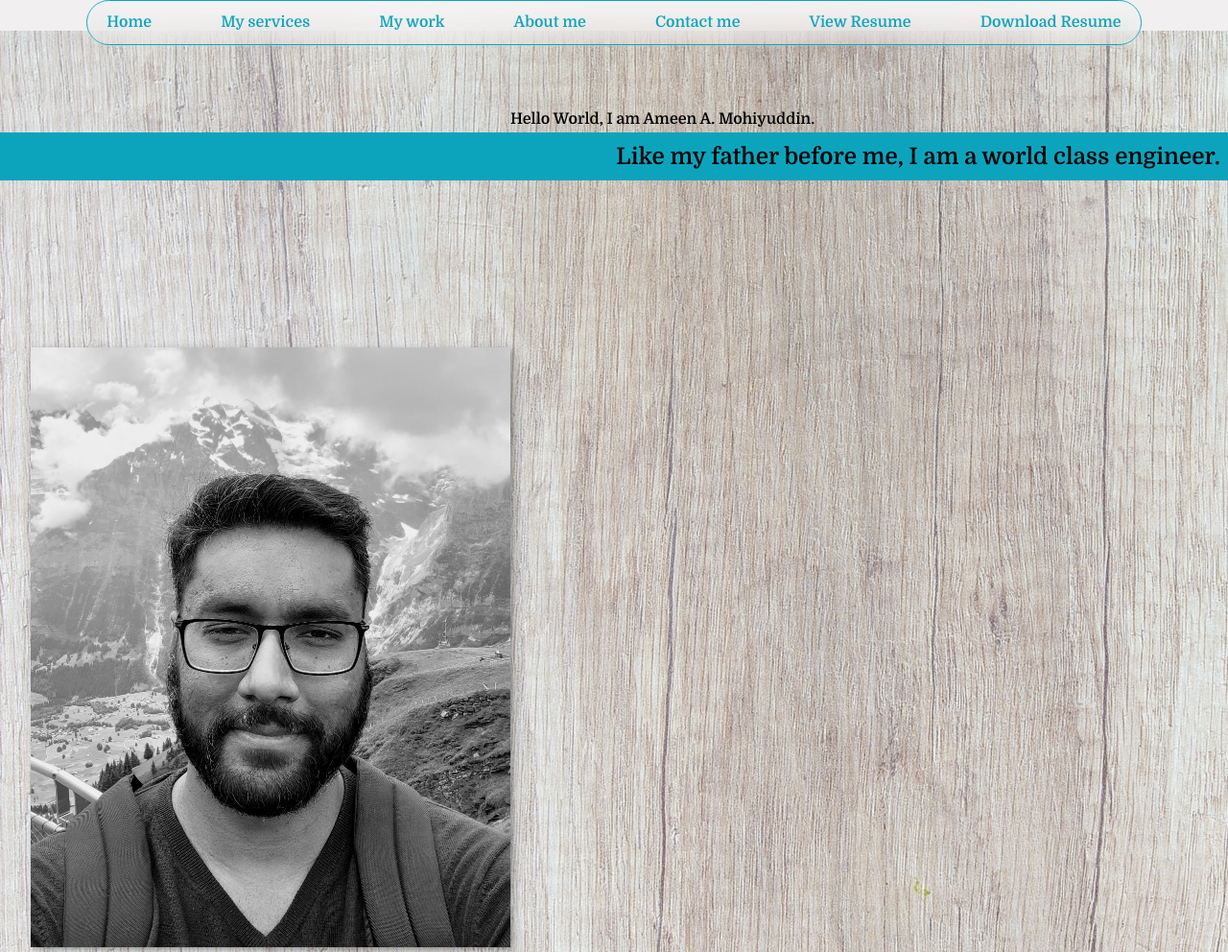
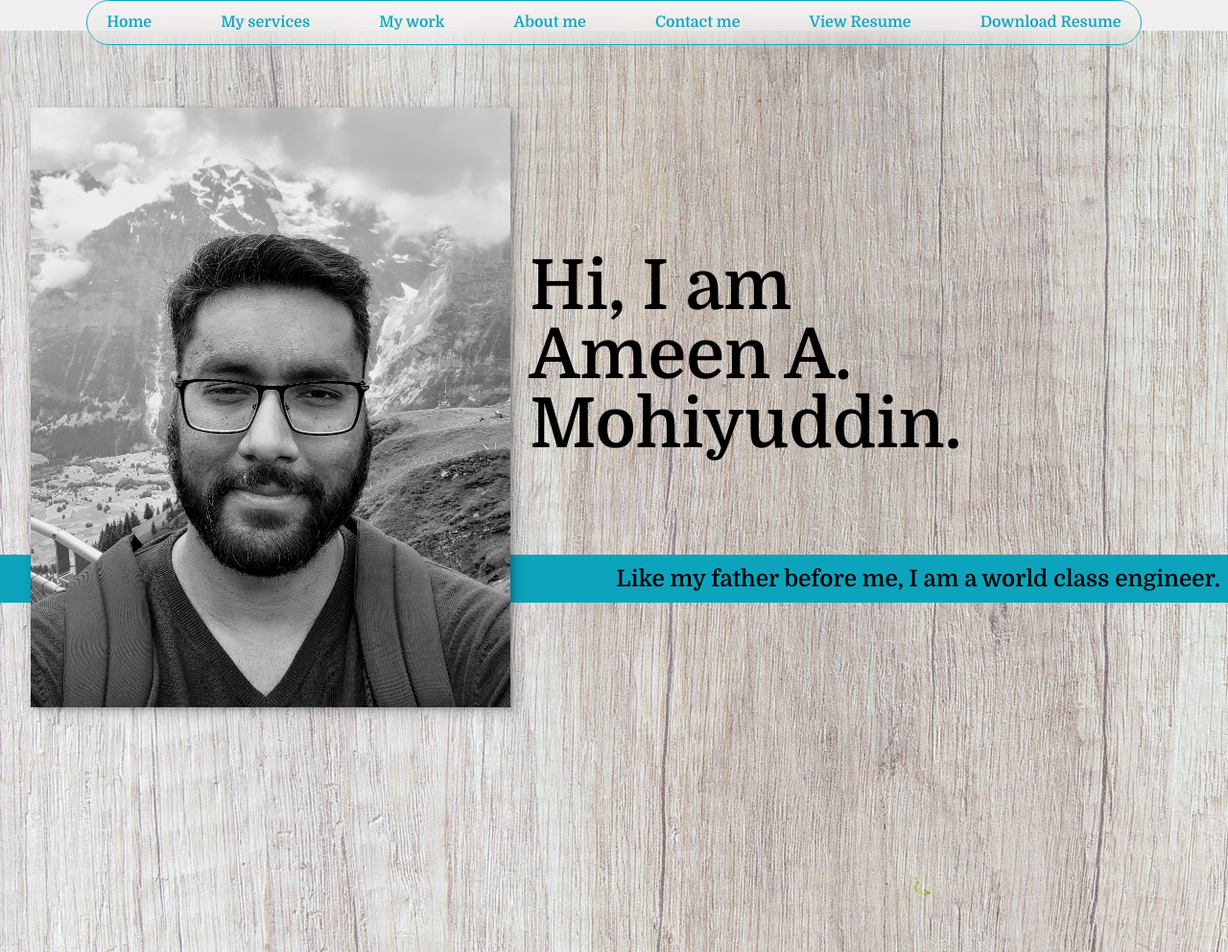
Before and after one commit to Aminizle/Portfolio, a plain HTML site: page index.html in a window 1280 px wide. Shown: the top 992 px of the page at 96% size. Drawn offline with Linux system fonts and the light colour scheme; grey boxes are pictures that could not be loaded.

Commit message:
intro added

```diff
--- a/Styles.css
+++ b/Styles.css
@@ -253,34 +253,32 @@ header {
 .intro {
     position: relative;
     background-image: url(Images/intro.jpg);
-    /* background-size: ; */
+    z-index: -10;
 
 }
 
 .intro_img_container img {
-
-    width: 500px;
-    background: yellow;
+    display: flex;
 
 }
 
 .intro__img {
-    float: left;
+    justify-content: start;
     box-shadow: var(--bs);
-    margin-top: 250px;
-    width: 350px;
-    max-width: 500px;
-    background-color: var(--clr-accent)  ;
+    margin-right: 20px;
 
 }
 
+.intro_text_container > p {
+   z-index: -1;
+   margin-top: 100px;
+}
+
 .section__title--intro {
-    margin-top: 50px;
-    background-color: var(--clr-accent)  ;
+    margin-top: 150px;
+    margin-left: 50px;
 
-}
-.section__subtitle--intro {
-    /* display: inline-block; */
+
 }
 
 
--- a/index.html
+++ b/index.html
@@ -55,14 +55,15 @@
     <section class="intro" id="home">
         <div class="intro_img_container">
             <img src="\Images\profile pic.jpg" alt="a picture of Ameen A. Mohiyuddin in Zwitserland" class="intro__img">
-            Hello World,
+        </div>
+
+         <div class="intro_text_container">
+        <h1 class="section__title section__title--intro">
+            Hi,
             I am <strong>Ameen A. Mohiyuddin.</strong>
-
-        <!-- <h1 class="section__title section__title--intro">
-
-        </h1> -->
-    </div>
+        </h1>
         <p class="section__subtitle section__subtitle--intro">Like my father before me, I am a world class engineer.</p>
+        </div>
     </section>
 
     <!-- My Services -->
```
